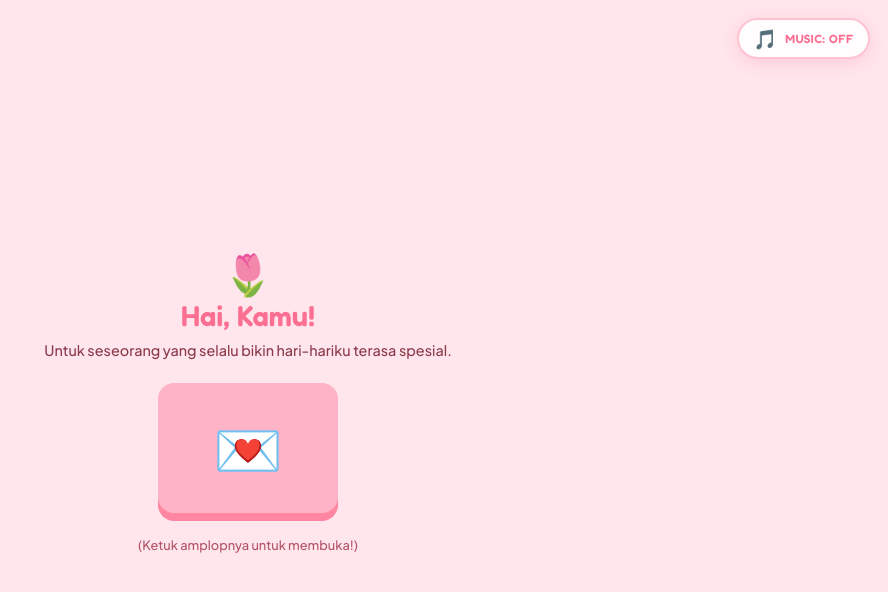
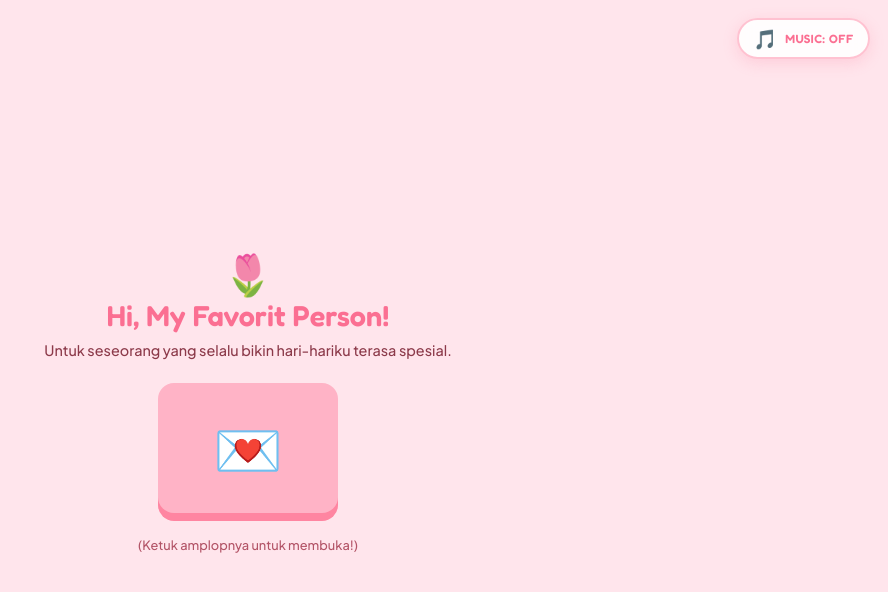
Before and after one commit to dearly-gift/for_you, a plain HTML site: page index.html in a window 1280 px wide. Shown: the whole page, without its empty margins (392-1280 px from the left). Drawn offline with nearby package versions, Linux system fonts and the light colour scheme.

Commit message:
Update index.html

```diff
--- a/index.html
+++ b/index.html
@@ -201,7 +201,7 @@
         <!-- 🌸 SECTION 1: OPENING -->
         <div id="sec-1">
             <span style="font-size: 2.5rem; animation: bounce 1s infinite alternate;">🌷</span>
-            <h1 class="title">Hai, Kamu!</h1>
+            <h1 class="title">Hi, My Favorit Person!</h1>
             <p class="subtitle">Untuk seseorang yang selalu bikin hari-hariku terasa spesial.</p>
 
             <div class="envelope-box" onclick="goToSec(2)">💌</div>
```
